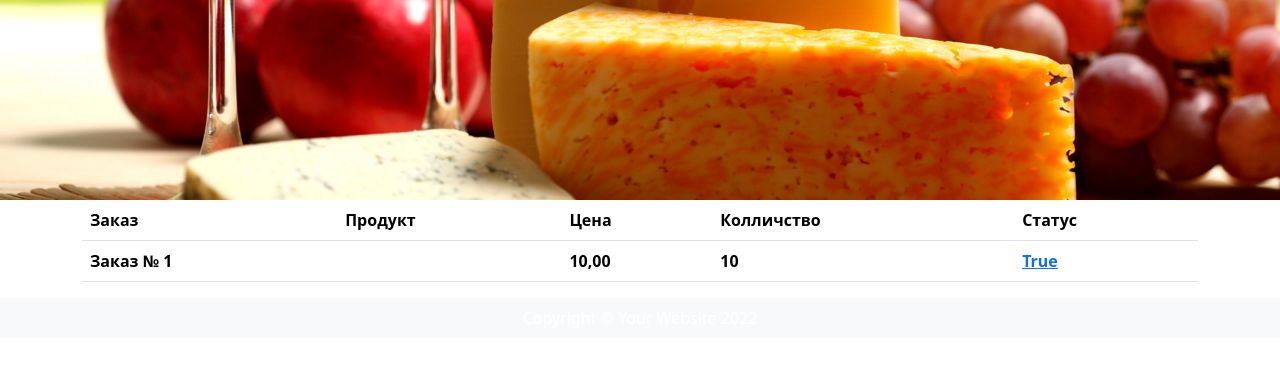
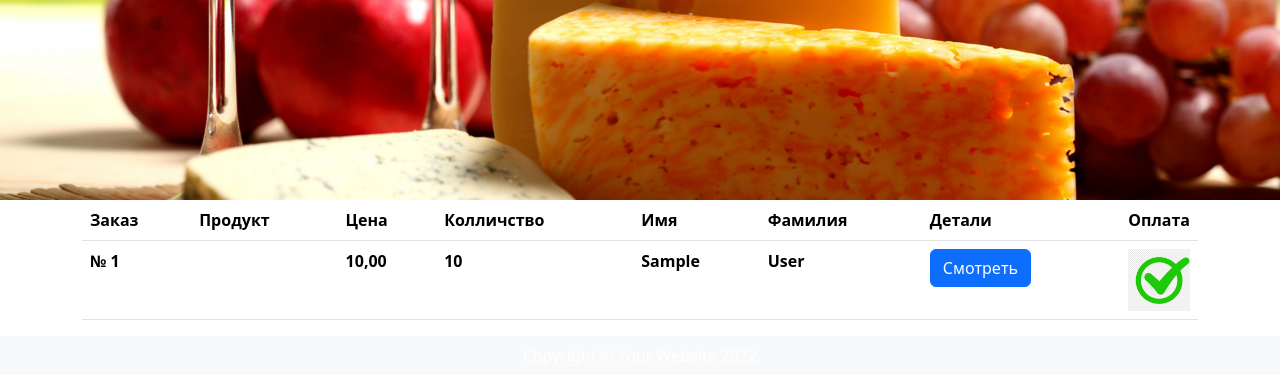
Before and after one commit to ZigulatNatria/cheese_shop, a Django app: page /orders/order_list/ in a window 1280 px wide. Shown: the part 56-431 px from the top of the page. Run offline with Django 4.2, Linux system fonts and the light colour scheme; data comes from the database, SQL or seed files in the repository; tables that the repository leaves empty hold one stand-in row (values such as "Sample post"); lists and menus that the app fills with data are empty.

Commit message:
Добавлено модальное окно просмотра деталей заказа, добалены иконки отсутствия/наличия оплаты, исправлена ошибка кнопки редактирования оплаты

```diff
--- a/shop/orders/models.py
+++ b/shop/orders/models.py
@@ -20,7 +20,7 @@ class Order(models.Model):
         ]
 
     def __str__(self):
-        return f'Заказ № {self.id}'
+        return f'№ {self.id}'
 
     def get_total_cost(self):
         return sum(item.get_cost() for item in self.items.all())
--- a/shop/templates/orders/order_list.html
+++ b/shop/templates/orders/order_list.html
@@ -3,6 +3,7 @@
 {% extends "base.html" %}
     <body>
         {% block content %}
+        {% load static %}
         <div class="container">
              <table class="table">
                 <thead>
@@ -11,7 +12,10 @@
                         <th>Продукт</th>
                         <th>Цена</th>
                         <th>Колличство</th>
-                        <th>Статус</th>
+                        <th>Имя</th>
+                        <th>Фамилия</th>
+                        <th>Детали</th>
+                        <th>Оплата</th>
                     </tr>
                 </thead>
                 <tbody>
@@ -21,12 +25,58 @@
                         <th>{{ order.product.name }}</th>
                         <th>{{ order.price }}</th>
                         <th>{{ order.quantity }}</th>
-                        <th><a href="{% url 'orders:order_update' order.id %}">{{ order.order.paid }}</a></th>
+                        <th>{{ order.order.first_name }}</th>
+                        <th>{{ order.order.last_name }}</th>
+                        <th>
+                            <button type="button" class="btn btn-primary" data-bs-toggle="modal" data-bs-target="#exampleModal{{ order.order.id }}">
+                                Смотреть
+                            </button>
+                        </th>
+                        {% if order.order.paid %}
+                            <td style="width: 5%">
+                                <a href="{% url 'orders:order_update' order.order.id %}">
+                                    <img src="{% static 'img/true_img.png' %}" style="width: 100%">
+                                </a>
+                            </td>
+                            {% else %}
+                                <td style="width: 5%">
+                                    <a href="{% url 'orders:order_update' order.order.id %}">
+                                        <img src="{% static 'img/false_img.png' %}" style="width: 100%">
+                                    </a>
+                                </td>
+                        {% endif %}
                     </tr>
                 {% endfor %}
                 </tbody>
              </table>
         </div>
+
+    <!-- Модальное окно -->
+    {% for order in orders %}
+        <div class="modal fade" id="exampleModal{{ order.order.id }}" tabindex="-1" aria-labelledby="exampleModalLabel" aria-hidden="true">
+          <div class="modal-dialog">
+            <div class="modal-content">
+              <div class="modal-header">
+                <h1 class="modal-title fs-5" id="exampleModalLabel">Данные заказа</h1>
+                <button type="button" class="btn-close" data-bs-dismiss="modal" aria-label="Закрыть"></button>
+              </div>
+              <div class="modal-body">
+                    <p>{{ order.order }}</p>
+                    <p>{{ order.order.first_name }}</p>
+                    <p>{{ order.order.last_name }}</p>
+                    <p>{{ order.order.email }}</p>
+                    <p>{{ order.order.address }}</p>
+                    <p>{{ order.order.postal_code }}</p>
+                    <p>{{ order.order.city }}</p>
+                    <p>{{ order.order.created }}</p>
+              </div>
+              <div class="modal-footer">
+                <button type="button" class="btn btn-secondary" data-bs-dismiss="modal">Закрыть</button>
+              </div>
+            </div>
+          </div>
+        </div>
+    {% endfor %}
         {% endblock content %}
     </body>
 </html>
```
Also changed, not shown: shop/static/img/false_img.png (added), shop/static/img/true_img.png (added).
